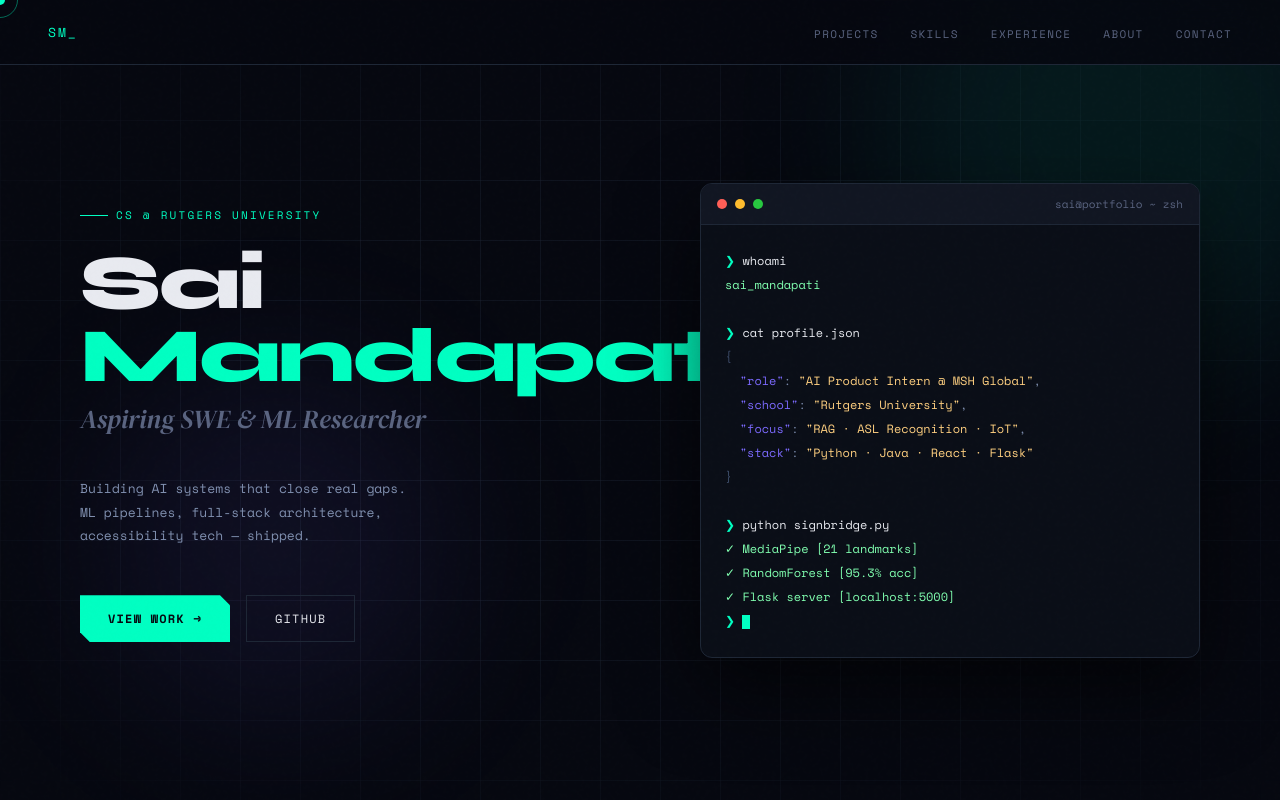
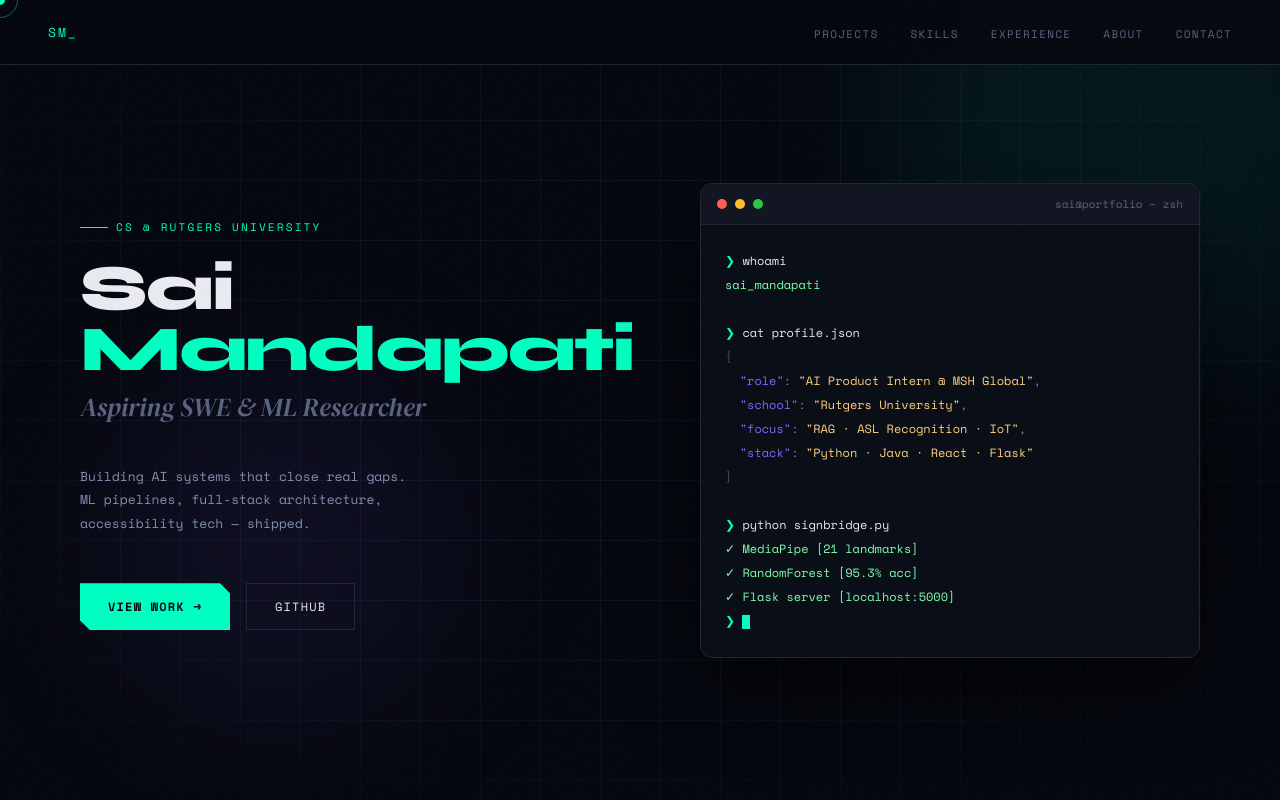
Before and after one commit to smandapati1/sai-swebsite, a plain HTML site: page index.html in a window 1280 px wide. Shown: the top 800 px of the page. Drawn offline with nearby package versions, Linux system fonts and the light colour scheme.

Commit message:
newchanges

```diff
--- a/index.html
+++ b/index.html
@@ -19,7 +19,7 @@
 .nav-links{display:flex;gap:32px;list-style:none;}
 .nav-links a{font-size:11px;color:var(--muted);text-decoration:none;letter-spacing:.12em;text-transform:uppercase;transition:color .2s;}
 .nav-links a:hover{color:var(--accent);}
-#hero{min-height:100vh;display:grid;grid-template-columns:1.2fr 1fr;align-items:center;padding:120px 80px 80px;position:relative;overflow:hidden;}
+#hero{min-height:100vh;display:grid;grid-template-columns:0.8fr 1.2fr;align-items:center;padding:120px 80px 80px;position:relative;overflow:hidden;}
 .hero-grid{position:absolute;inset:0;background-image:linear-gradient(rgba(30,39,54,.4) 1px,transparent 1px),linear-gradient(90deg,rgba(30,39,54,.4) 1px,transparent 1px);background-size:60px 60px;mask-image:radial-gradient(ellipse 70% 70% at 50% 50%,black 40%,transparent 100%);}
 .orb{position:absolute;border-radius:50%;filter:blur(80px);pointer-events:none;}
 .orb1{width:500px;height:500px;background:rgba(0,255,194,.07);top:-100px;right:-100px;animation:orbF 8s ease-in-out infinite;}
@@ -28,7 +28,7 @@
 .hero-left{position:relative;z-index:2;}
 .hero-tag{display:inline-flex;align-items:center;gap:8px;font-size:11px;color:var(--accent);letter-spacing:.2em;text-transform:uppercase;margin-bottom:24px;}
 .hero-tag::before{content:'';width:28px;height:1px;background:var(--accent);}
-h1.hero-name{font-family:'Syne',sans-serif;font-weight:800;font-size:clamp(52px,6vw,88px);line-height:0.95;letter-spacing:-.03em;margin-bottom:8px;max-width:550px;}
+h1.hero-name{font-family:'Syne',sans-serif;font-weight:800;font-size:clamp(44px,5vw,68px);line-height:0.95;letter-spacing:-.03em;margin-bottom:8px;max-width:480px;}
 .hero-name span{color:var(--accent);}
 .hero-sub{font-family:'DM Serif Display',serif;font-style:italic;font-size:clamp(18px,2.5vw,26px);color:var(--muted);margin-bottom:40px;}
 .hero-desc{font-size:13px;color:#8090b0;line-height:1.8;max-width:440px;margin-bottom:48px;}
```
